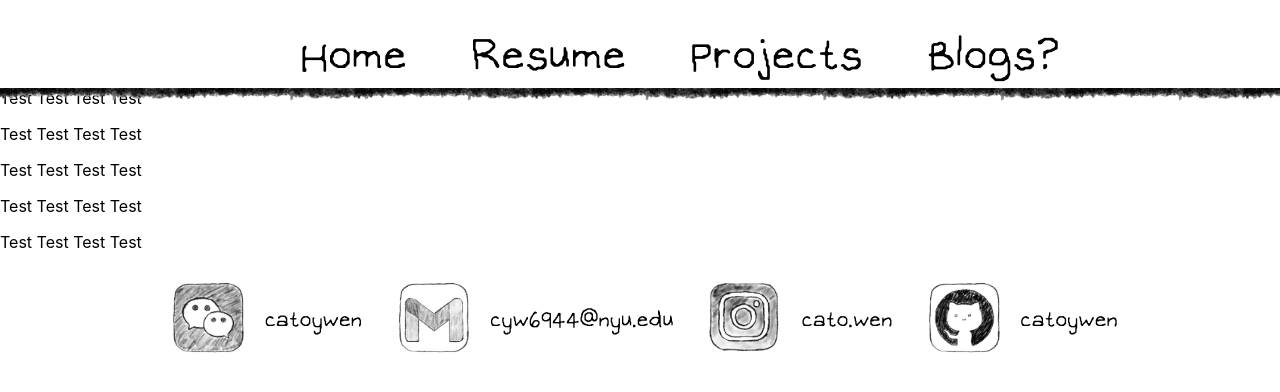
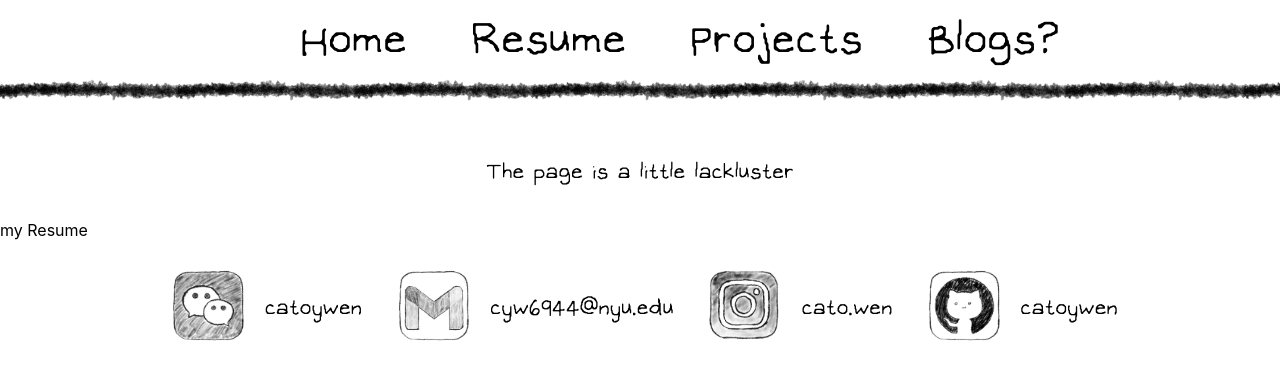
Before and after one commit to JustThatTaco/portfolio, a React (Create React App) app: page /#/resume in a window 1280 px wide. Shown: the top 392 px of the page. Built offline with nearby package versions, Linux system fonts and the light colour scheme.

Commit message:
working on resume page

```diff
--- a/src/components/Home.css
+++ b/src/components/Home.css
@@ -4,7 +4,7 @@
 }
 
 .main{
-    padding-top: 14vw;
+    padding-top: 15vh;
     text-align: center;
 }
 
--- a/src/components/Resume.css
+++ b/src/components/Resume.css
@@ -0,0 +1,15 @@
+@font-face {
+    font-family: 'omo_font'; /* Specify the font name */
+    src: url('../assets/omo_font.ttf'); /* Provide the path to your .ttf file */
+}
+
+.resume_main{
+    padding-top: 15vh;
+}
+
+.foreword{
+    text-align: center;
+    color: black;
+    font-family: 'omo_font';
+    font-size: 2.5vw;
+}
--- a/src/components/Resume.js
+++ b/src/components/Resume.js
@@ -1,26 +1,24 @@
 // import resume from '../assets/cato_resume_aug2023.pdf';
+
+import "./Resume.css";
 
 const Resume = () => {
     return (
-        <div>
-            <p> Test Test Test Test</p>
-            <p> Test Test Test Test</p>
-            <p> Test Test Test Test</p>
-            <p> Test Test Test Test</p>
-            <p> Test Test Test Test</p>
-            <p> Test Test Test Test</p>
-            <p> Test Test Test Test</p>
-        </div>
-        // <div>
-        // <h1> Resume </h1>
-        // <iframe
-        //     title="My Resume"
-        //     src = '../assets/cato_resume_aug2023.pdf'
-        //     width="90%"
-        //     // height="500px"
-        //     style={{ border: 'none' }}
-        // />
-        // </div>
+    <div className="resume_main">
+        <p className = "foreword"> The page is a little lackluster</p>
+        {/* <iframe
+            title="My Resume"
+            src = '../assets/cato_resume_aug2023.pdf'
+            width="90%"
+            // height="500px"
+            style={{ border: 'none' }}
+        /> */}
+        <object data="../assets/cato_resume_aug2023.pdf"
+                type="application/pdf" width="100%" height="100%">
+            {/* <p>Alternative text - include a link <a href="http://africau.edu/images/default/sample.pdf"> to the PDF!</a></p> */}
+            <p> my Resume </p>
+        </object>
+    </div>
     );
 };
 
```
